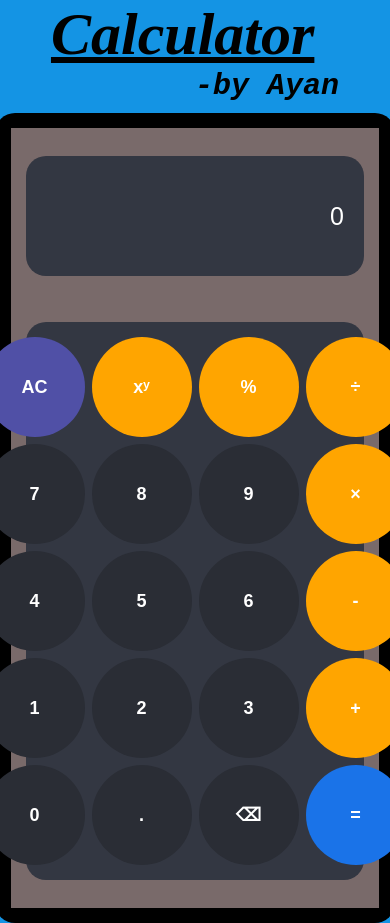
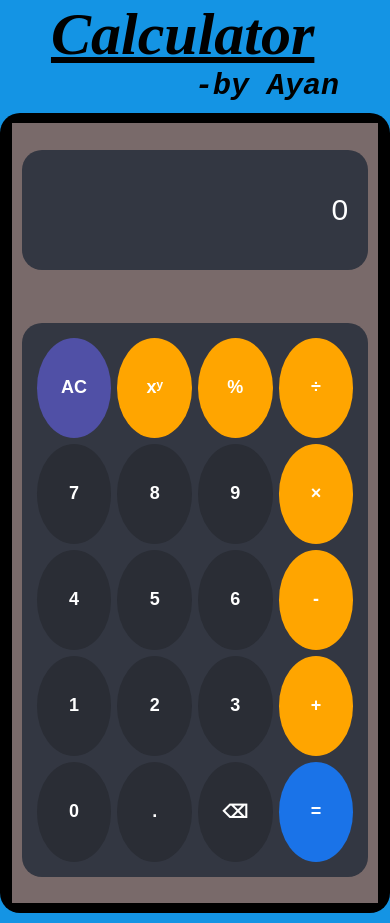
Before and after one commit to souhardya555ayan/Calculator-project, a plain HTML site: page index.html in a window 390 px wide. Drawn offline with Linux system fonts and the light colour scheme.

Commit message:
make calculator responsive

```diff
--- a/style.css
+++ b/style.css
@@ -20,10 +20,12 @@ button{
     border: none;
     color: white;
     background-color: #2A2D35;
-    font-size: 22px;
+    font-size: 20px;
     font-weight: bold;
     cursor: pointer;
     aspect-ratio: 1/1;
+    min-width: 0;
+    box-sizing: border-box;
 }
 
 button:hover{
@@ -89,7 +91,7 @@ button:active{
 #keys{
     display: grid;
     grid-template-columns: repeat(4, 1fr);
-    gap: 10px;
+    gap: 8px;
     border-radius: 20px;
     background-color: #333742;
     padding: 15px;
@@ -124,18 +126,21 @@ button:active{
 
 @media (max-width: 500px) {
     #mainbody {
-        width: 92%;
+        width: 94%;
         min-height: auto;
-        padding: 15px;
-        margin: 15px auto;
+        padding: 10px;
+        margin: 10px auto;
     }
 
     #display {
-        font-size: 25px;
+        width: 100%;
+        font-size: 30px;
+        box-sizing: border-box;
+
     }
 
     #keys {
-        gap: 7px;
+        gap: 6px;
     }
 
     #keys button {
```
